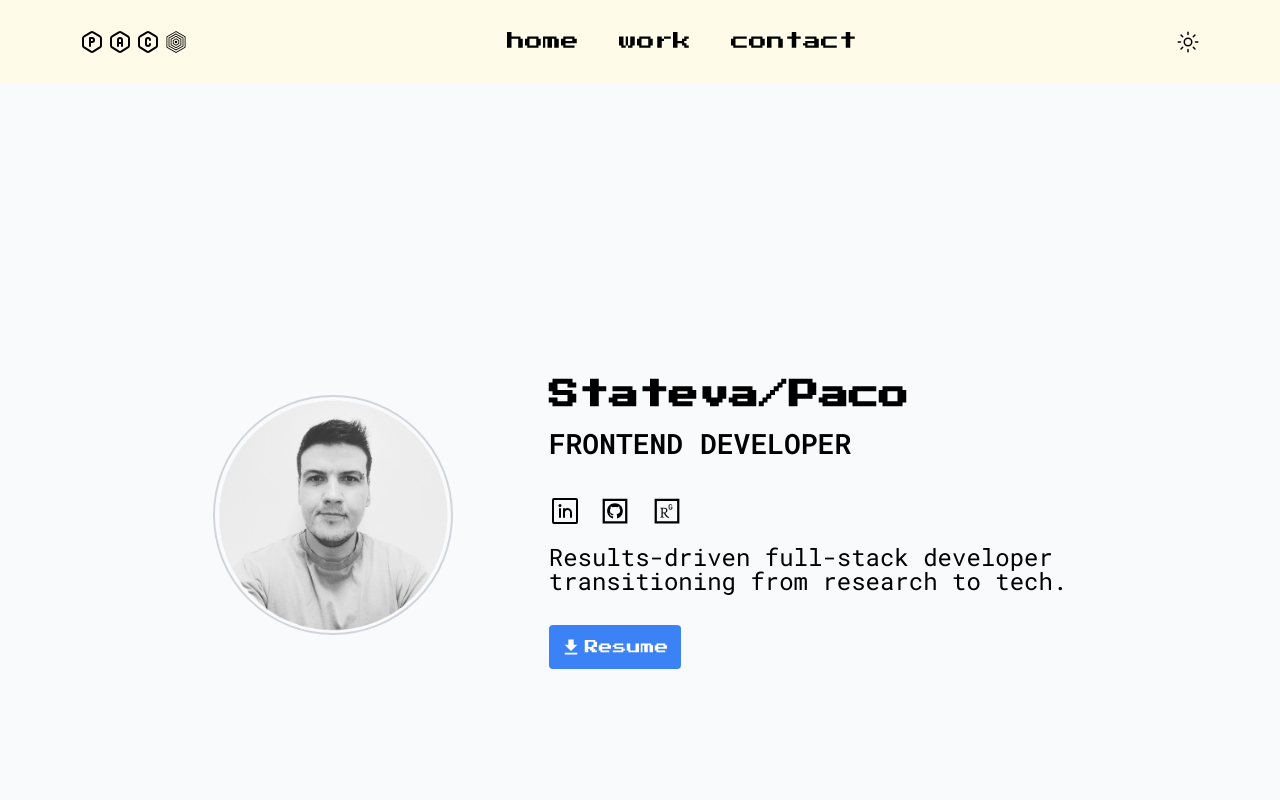
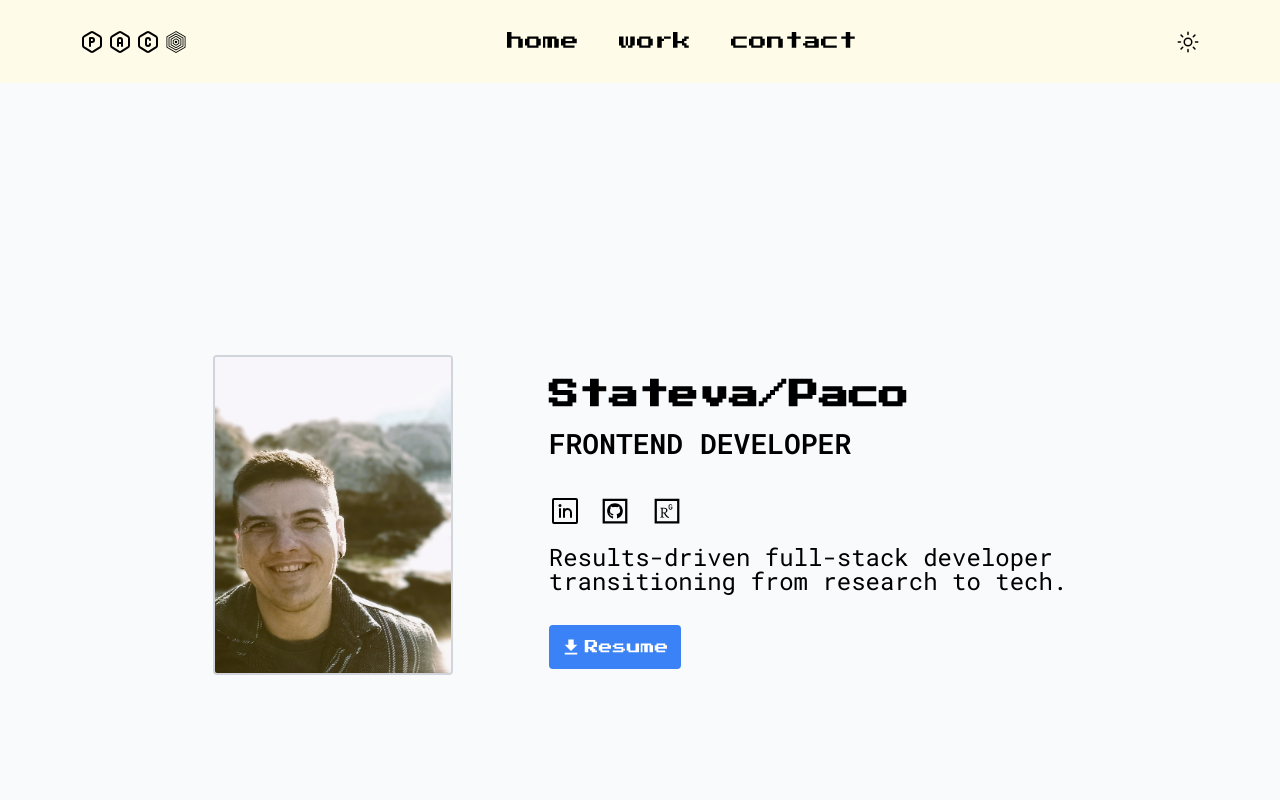
Before and after one commit to torbalansky/portfolio-pako, a React (Vite) app: page / in a window 1280 px wide. Shown: the top 800 px of the page. Built offline with nearby package versions, Linux system fonts and the light colour scheme.

Commit message:
Update profile pic

```diff
--- a/src/components/Hero.jsx
+++ b/src/components/Hero.jsx
@@ -1,5 +1,5 @@
 import React from 'react';
-import heroImg from '../assets/me.png';
+import heroImg from '../assets/me.jpg';
 import { PiLinkedinLogo } from "react-icons/pi";
 import { LiaGithubSquare, LiaResearchgate } from "react-icons/lia";
 import CV from '../assets/CV.pdf';
@@ -11,7 +11,7 @@ const Hero = () => {
     <SectionWrapper>
       <div className="hero-section min-h-svh flex flex-col md:flex-row items-center justify-center text-center md:text-left" data-aos="fade-down">
         <div className="flex-shrink-0 mb-4 md:mb-0 md:mr-24">
-          <img src={heroImg} alt="Profile picture of Pako" className="w-40 h-40 md:w-60 md:h-60 rounded-full border-2 border-gray-300" />
+          <img src={heroImg} alt="Profile picture of Pako" className="w-60 h-800 md:w-60 md:h-80 rounded border-2 border-gray-300" />
         </div>
         <div className="flex flex-col items-center md:items-start justify-center">
           <h1 className="text-2xl md:text-3xl font-bold mt-2 md:mt-4">Stateva/Paco</h1>
```
Also changed, not shown: src/assets/me.jpg (added), src/assets/me.png (deleted).
